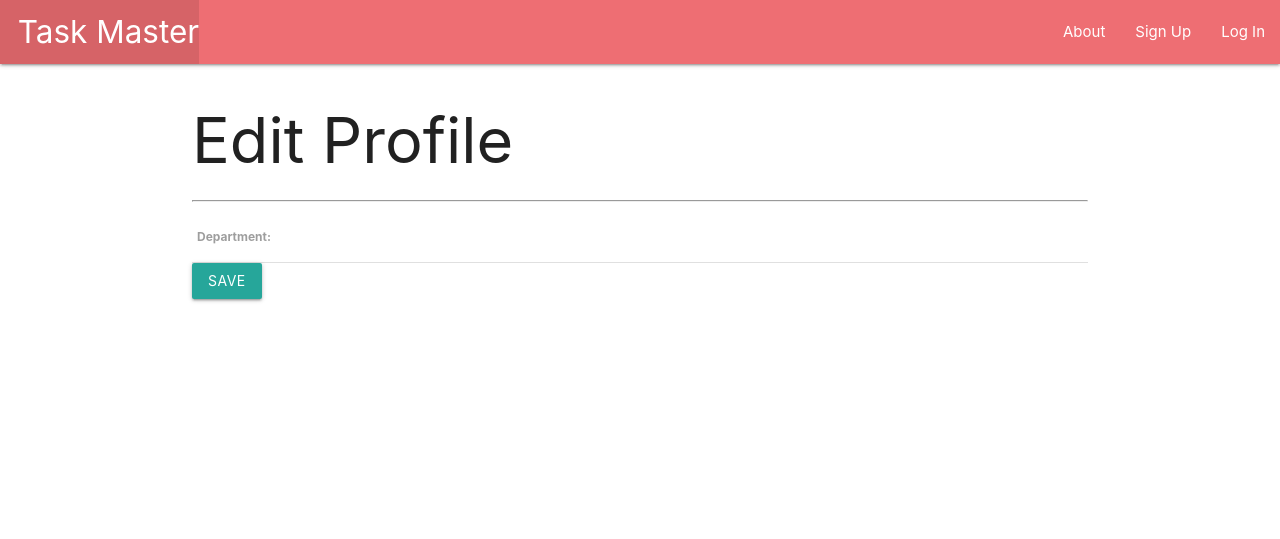
After one commit to lucas-richards/task_master, a Django app: page /profile/1/update/ in a window 1280 px wide. The commit adds this page. Shown: the top 539 px of the page. Run offline with Django 4.2, Linux system fonts and the light colour scheme; tables that the repository leaves empty hold one stand-in row (values such as "Sample post").

Commit message:
profile update view

```diff
--- /dev/null
+++ b/main_app/templates/main_app/profile_form.html
@@ -0,0 +1,15 @@
+{% extends 'base.html' %}
+
+{% block content %}
+    <h1>Edit Profile</h1>
+    <hr>
+
+    <form action="" method="POST">
+        {% csrf_token %}
+        <table>
+          {{ form.as_table }}
+        </table>
+        <input type="submit" value="Save" class="btn">
+      </form>
+
+{% endblock %}
--- a/main_app/templates/profile/detail.html
+++ b/main_app/templates/profile/detail.html
@@ -7,6 +7,9 @@
     <p>Department: {{ user.profile.department }}</p>
     <p>Email: {{ user.email }}</p>
     <p>Joined: {{ user.date_joined }}</p>
+    <div class="card-action">
+        <a class="btn" href="{% url 'profile_update' user.id %}">Edit</a>
+    </div>
 
 
 {% endblock %}
--- a/main_app/urls.py
+++ b/main_app/urls.py
@@ -15,6 +15,7 @@ urlpatterns = [
     path('accounts/signup/', views.signup, name='signup'),
     # PROFILE
     path('profile/<int:pk>/', views.ProfileDetail.as_view(), name='profile_detail'),
+    path('profile/<int:pk>/update/', views.ProfileUpdate.as_view(), name='profile_update'),
 
 
 ]
--- a/main_app/views.py
+++ b/main_app/views.py
@@ -17,6 +17,10 @@ def about(request):
 class ProfileDetail(DetailView):
     model = Profile
     template_name = 'profile/detail.html'
+
+class ProfileUpdate(UpdateView):
+    model = Profile
+    fields = ['department']
 
 # PROJECT VIEWS
 class ProjectList(ListView):
```
